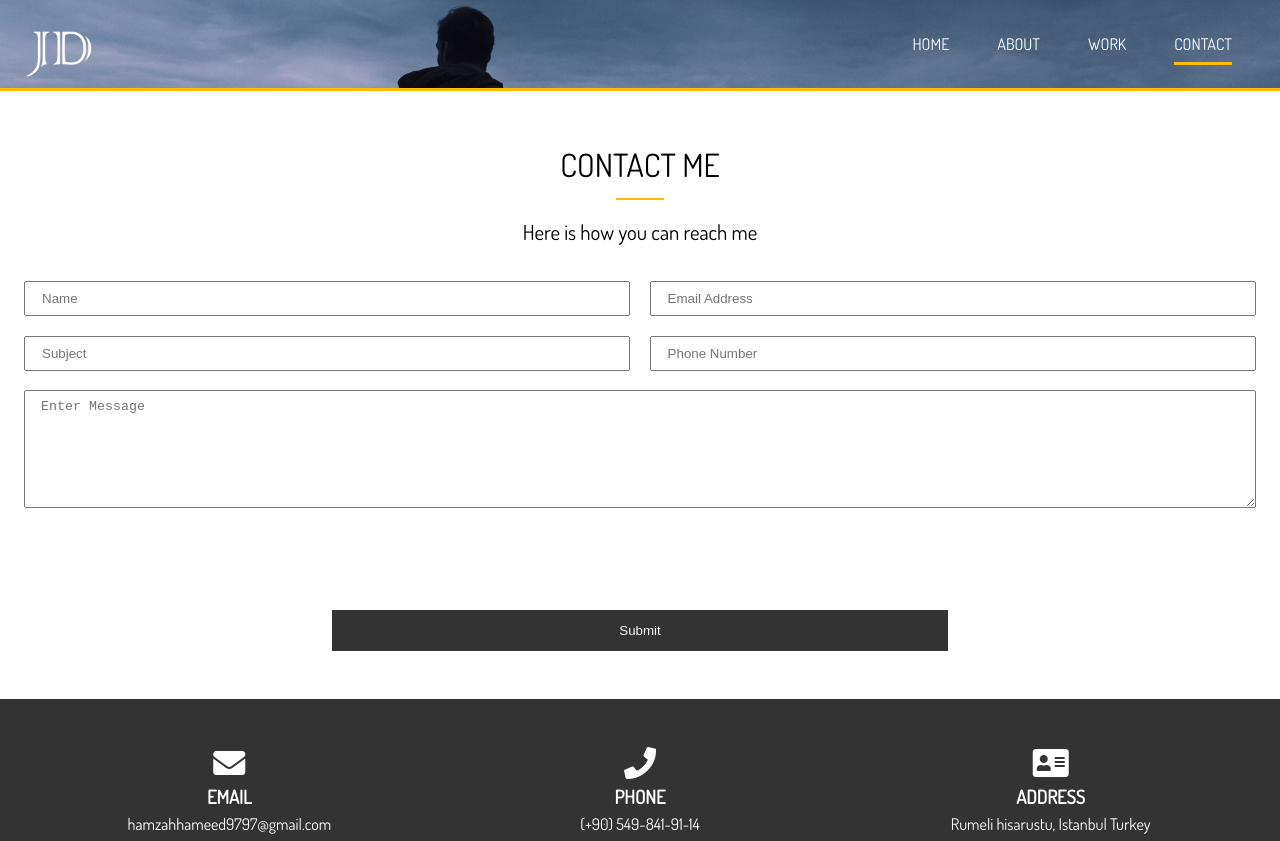
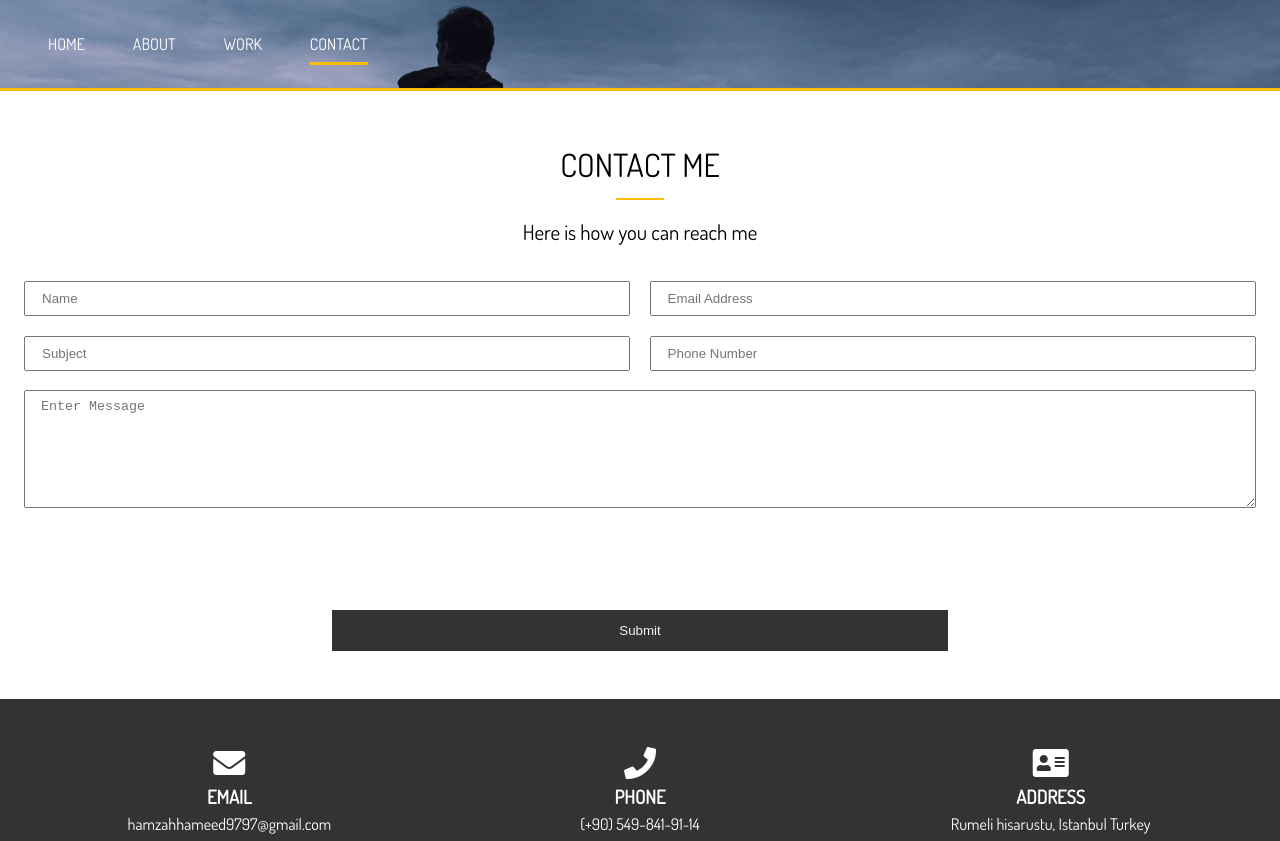
Before and after one commit to Hamzah9797/Portfolio, a website: page dist/contact.html in a window 1280 px wide. Shown: the top 841 px of the page. Drawn offline with Linux system fonts and the light colour scheme.

Commit message:
final build

```diff
--- a/dist/contact.html
+++ b/dist/contact.html
@@ -22,7 +22,7 @@
     <header id="header-inner">
       <div class="container">
         <nav id="main-nav">
-          <img src="img/logo.png" alt="My Portfolio" id="logo" />
+
           <ul>
             <li><a href="index.html">Home</a></li>
             <li><a href="about.html">About</a></li>
```
Also changed, not shown: dist/work.html (+1 -1 lines).
